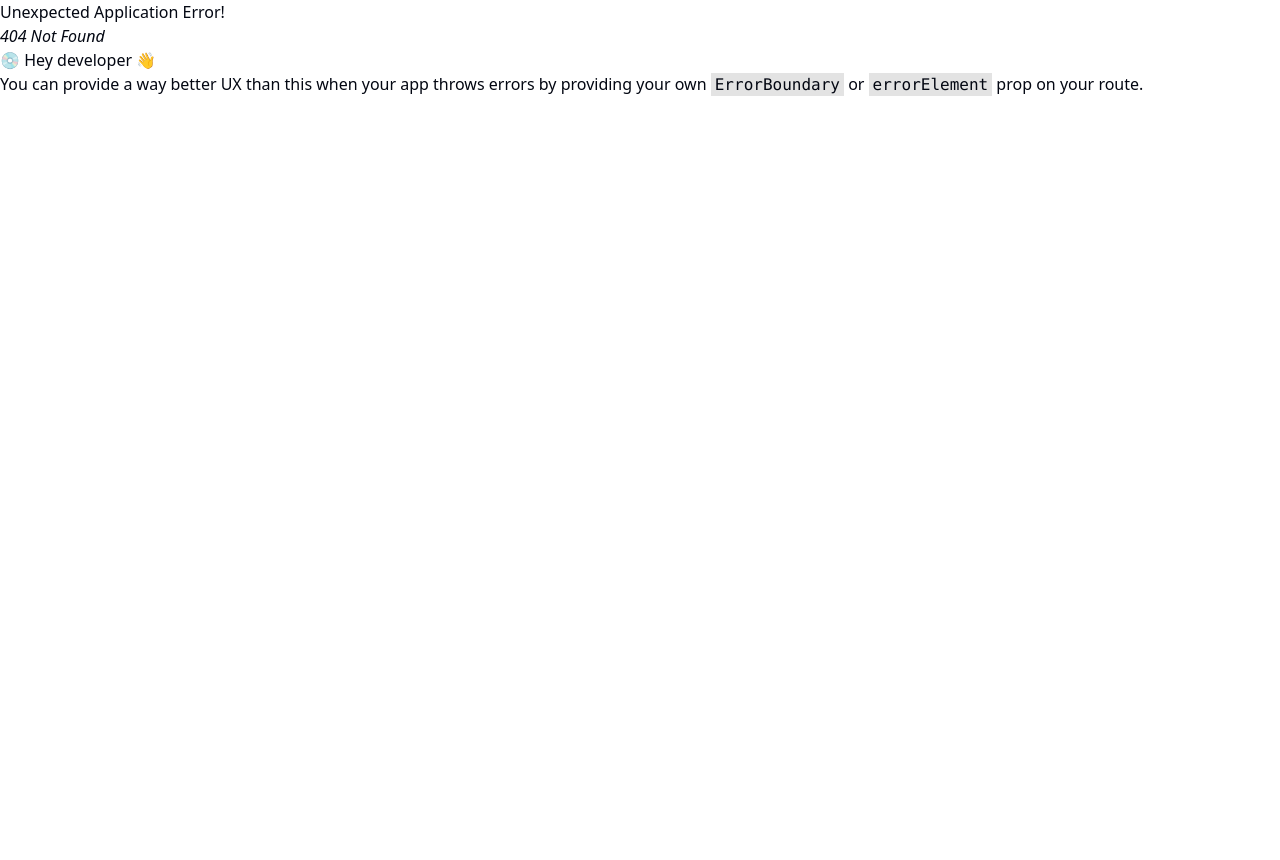
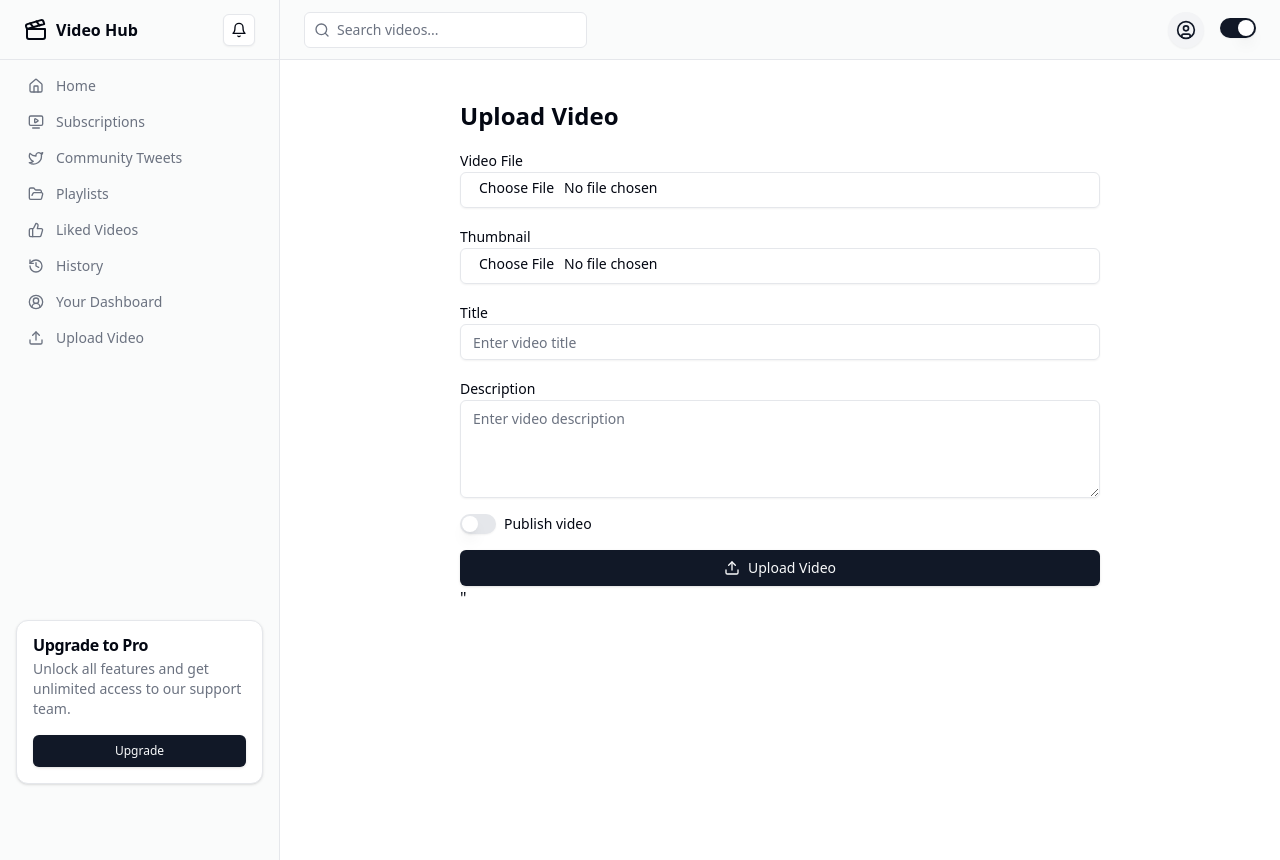
Before and after one commit to SarojKumarRanjan/Videotube, a React (Vite) app in the folder client/: page /upload in a window 1280 px wide. Before the commit this address had no page. Before the commit the page ends 800 px from the top, so only its background shows below. Built offline with nearby package versions, Linux system fonts and the light colour scheme.

Commit message:
upload page ui

```diff
--- a/client/package.json
+++ b/client/package.json
@@ -16,6 +16,7 @@
     "@radix-ui/react-dropdown-menu": "^2.1.2",
     "@radix-ui/react-icons": "^1.3.0",
     "@radix-ui/react-label": "^2.1.0",
+    "@radix-ui/react-progress": "^1.1.0",
     "@radix-ui/react-scroll-area": "^1.2.0",
     "@radix-ui/react-select": "^2.1.2",
     "@radix-ui/react-slot": "^1.1.0",
--- /dev/null
+++ b/client/src/components/Video/Upload.tsx
@@ -0,0 +1,145 @@
+import * as React from "react"
+import { Button } from "../ui/button"
+import { Input } from "../ui/input"
+import { Label } from "../ui/label"
+import { Textarea } from "../ui/textarea"
+import { Switch } from "../ui/switch"
+import { Progress } from "../ui/progress"
+import { Card, CardContent } from "../ui/card"
+import { Upload, X } from "lucide-react"
+
+export default function VideoUpload() {
+  const [videoFile, setVideoFile] = React.useState<File | null>(null)
+  const [thumbnailFile, setThumbnailFile] = React.useState<File | null>(null)
+  const [title, setTitle] = React.useState("")
+  const [description, setDescription] = React.useState("")
+  const [isPublished, setIsPublished] = React.useState(false)
+  const [uploadProgress, setUploadProgress] = React.useState(0)
+  const [thumbnailPreview, setThumbnailPreview] = React.useState<string | null>(null)
+
+  const handleVideoFileChange = (event: React.ChangeEvent<HTMLInputElement>) => {
+    const file = event.target.files?.[0]
+    if (file) {
+      setVideoFile(file)
+      // Simulate upload progress
+      let progress = 0
+      const interval = setInterval(() => {
+        progress += 10
+        setUploadProgress(progress)
+        if (progress >= 100) {
+          clearInterval(interval)
+        }
+      }, 500)
+    }
+  }
+
+  const handleThumbnailFileChange = (event: React.ChangeEvent<HTMLInputElement>) => {
+    const file = event.target.files?.[0]
+    if (file) {
+      setThumbnailFile(file)
+      const reader = new FileReader()
+      reader.onloadend = () => {
+        setThumbnailPreview(reader.result as string)
+      }
+      reader.readAsDataURL(file)
+    }
+  }
+
+  const handleSubmit = (event: React.FormEvent) => {
+    event.preventDefault()
+    // Here you would typically send the data to your backend
+    console.log({ videoFile, thumbnailFile, title, description, isPublished })
+  }
+
+  const removeThumbnail = () => {
+    setThumbnailFile(null)
+    setThumbnailPreview(null)
+  }
+
+  return (
+    <div className="container mx-auto p-4 max-w-2xl">
+      <h1 className="text-2xl font-bold mb-4">Upload Video</h1>
+      <form onSubmit={handleSubmit} className="space-y-4">
+        <div>
+          <Label htmlFor="video-file">Video File</Label>
+          <Input
+            id="video-file"
+            type="file"
+            accept="video/*"
+            onChange={handleVideoFileChange}
+          />
+          {videoFile && (
+            <div className="mt-2">
+              <p className="text-sm text-gray-500">{videoFile.name}</p>
+              <Progress value={uploadProgress} className="mt-2" />
+            </div>
+          )}
+        </div>
+
+        <div>
+          <Label htmlFor="thumbnail">Thumbnail</Label>
+          <Input
+            id="thumbnail"
+            type="file"
+            accept="image/*"
+            onChange={handleThumbnailFileChange}
+          />
+          {thumbnailPreview && (
+            <Card className="mt-2 relative">
+              <CardContent className="p-2">
+                <img
+                  src={thumbnailPreview}
+                  alt="Thumbnail preview"
+                  className="w-full h-auto rounded"
+                />
+                <Button
+                  type="button"
+                  variant="destructive"
+                  size="icon"
+                  className="absolute top-2 right-2"
+                  onClick={removeThumbnail}
+                >
+                  <X className="h-4 w-4" />
+                </Button>
+              </CardContent>
+            </Card>
+          )}
+        </div>
+
+        <div>
+          <Label htmlFor="title">Title</Label>
+          <Input
+            id="title"
+            value={title}
+            onChange={(e) => setTitle(e.target.value)}
+            placeholder="Enter video title"
+          />
+        </div>
+
+        <div>
+          <Label htmlFor="description">Description</Label>
+          <Textarea
+            id="description"
+            value={description}
+            onChange={(e) => setDescription(e.target.value)}
+            placeholder="Enter video description"
+            rows={4}
+          />
+        </div>
+
+        <div className="flex items-center space-x-2">
+          <Switch
+            id="published"
+            checked={isPublished}
+            onCheckedChange={setIsPublished}
+          />
+          <Label htmlFor="published">Publish video</Label>
+        </div>
+
+        <Button type="submit" className="w-full">
+          <Upload className="mr-2 h-4 w-4" /> Upload Video
+        </Button>
+      </form>"
+    </div>
+    )
+}
--- /dev/null
+++ b/client/src/components/ui/progress.tsx
@@ -0,0 +1,26 @@
+import * as React from "react"
+import * as ProgressPrimitive from "@radix-ui/react-progress"
+
+import { cn } from "@/lib/utils"
+
+const Progress = React.forwardRef<
+  React.ElementRef<typeof ProgressPrimitive.Root>,
+  React.ComponentPropsWithoutRef<typeof ProgressPrimitive.Root>
+>(({ className, value, ...props }, ref) => (
+  <ProgressPrimitive.Root
+    ref={ref}
+    className={cn(
+      "relative h-2 w-full overflow-hidden rounded-full bg-primary/20",
+      className
+    )}
+    {...props}
+  >
+    <ProgressPrimitive.Indicator
+      className="h-full w-full flex-1 bg-primary transition-all"
+      style={{ transform: `translateX(-${100 - (value || 0)}%)` }}
+    />
+  </ProgressPrimitive.Root>
+))
+Progress.displayName = ProgressPrimitive.Root.displayName
+
+export { Progress }
--- /dev/null
+++ b/client/src/components/ui/textarea.tsx
@@ -0,0 +1,24 @@
+import * as React from "react"
+
+import { cn } from "@/lib/utils"
+
+export interface TextareaProps
+  extends React.TextareaHTMLAttributes<HTMLTextAreaElement> {}
+
+const Textarea = React.forwardRef<HTMLTextAreaElement, TextareaProps>(
+  ({ className, ...props }, ref) => {
+    return (
+      <textarea
+        className={cn(
+          "flex min-h-[60px] w-full rounded-md border border-input bg-transparent px-3 py-2 text-sm shadow-sm placeholder:text-muted-foreground focus-visible:outline-none focus-visible:ring-1 focus-visible:ring-ring disabled:cursor-not-allowed disabled:opacity-50",
+          className
+        )}
+        ref={ref}
+        {...props}
+      />
+    )
+  }
+)
+Textarea.displayName = "Textarea"
+
+export { Textarea }
--- a/client/src/main.tsx
+++ b/client/src/main.tsx
@@ -20,6 +20,7 @@
   SinglevideoPage,
   ChannelProfilePage,
   PlaylistVideoPage,
+  Uploadpage,
 } from "./pages/index.ts";
 
 // eslint-disable-next-line react-refresh/only-export-components
@@ -108,6 +109,14 @@
           </Authlayout>
         ),
       },
+      {
+        path: "upload",
+        element:(
+          <Authlayout auth={true}>
+            <Uploadpage />
+            </Authlayout>
+        )
+      }
     ],
   },
 ]);
--- /dev/null
+++ b/client/src/pages/Uploadpage.tsx
@@ -0,0 +1,11 @@
+import VideoUpload from "../components/Video/Upload"
+
+function Uploadpage() {
+  return (
+    <div className="mt-6">
+        <VideoUpload />
+    </div>
+  )
+}
+
+export default Uploadpage
--- a/client/src/pages/index.ts
+++ b/client/src/pages/index.ts
@@ -11,6 +11,7 @@
 import SinglevideoPage from "./SinglevideoPage";
 import ChannelProfilePage from "./ChannelProfilePage";
 import PlaylistVideoPage from "./PlaylistVideoPage";
+import Uploadpage from "./Uploadpage";
 
 
 
@@ -31,7 +32,8 @@
     Dashboard,
     SinglevideoPage,
     ChannelProfilePage,
-    PlaylistVideoPage
+    PlaylistVideoPage,
+    Uploadpage
 
 
 }
```
Also changed, not shown: 1 other file (tests, documents, lock files or other folders).
